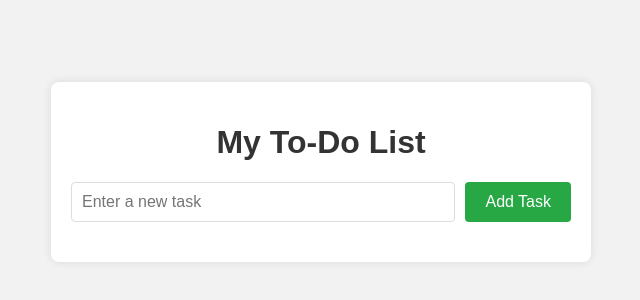
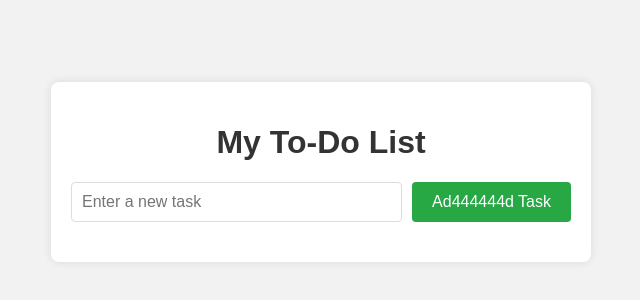
Before and after one commit to AInnov8yt/please-work, a plain HTML site: page index.html in a window 1280 px wide. Shown: the part 228-528 px from the top of the page, without its empty margins (319-959 px from the left). Drawn offline with Linux system fonts and the light colour scheme.

Commit message:
Update index.html

```diff
--- a/index.html
+++ b/index.html
@@ -11,7 +11,7 @@
     <h1>My To-Do List</h1>
     <div class="input-container">
       <input type="text" id="task-input" placeholder="Enter a new task">
-      <button id="add-task-button">Add Task</button>
+      <button id="add-task-button">Ad444444d Task</button>
     </div>
     <ul id="tasks-list"></ul>
   </div>
```
